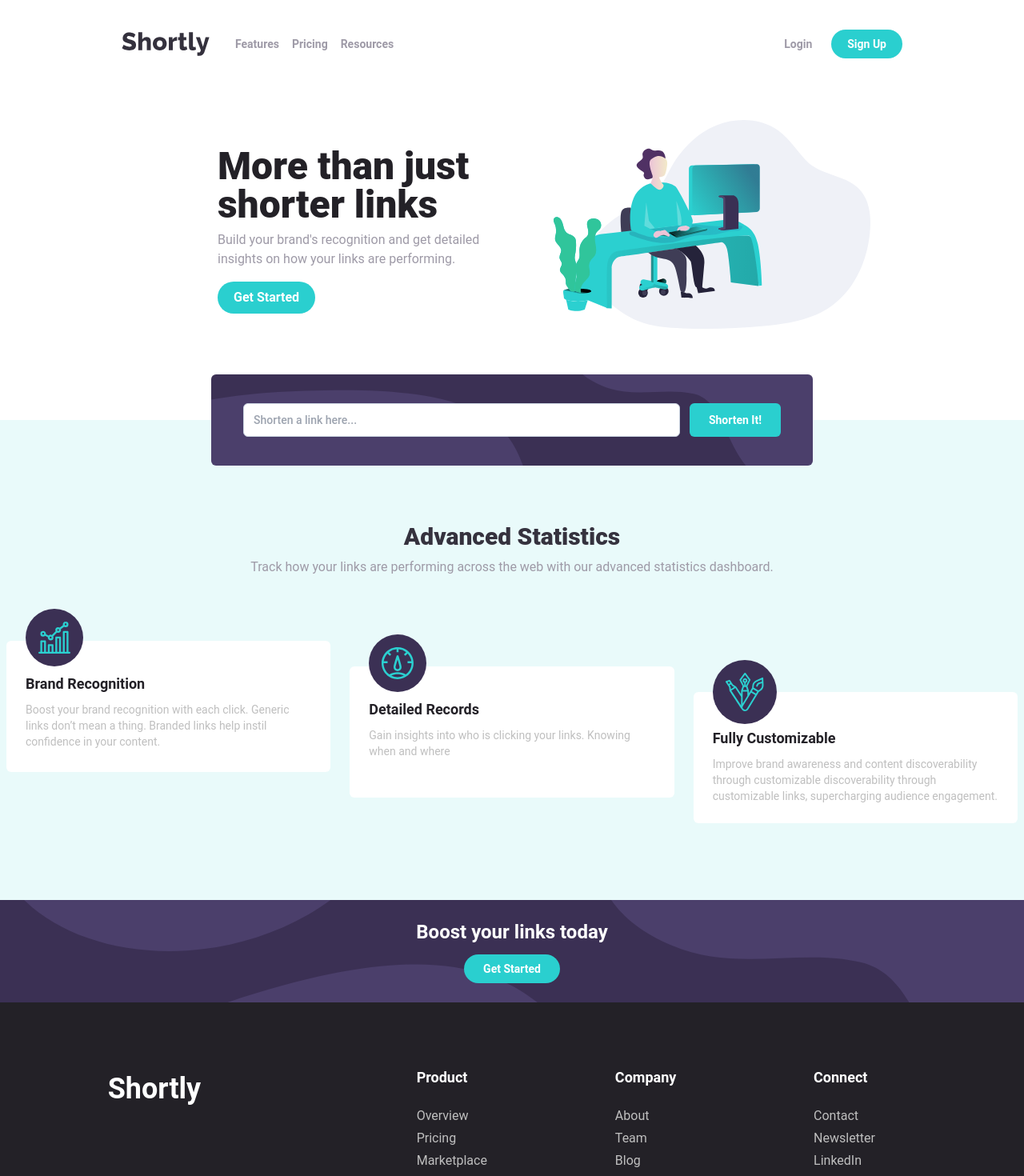
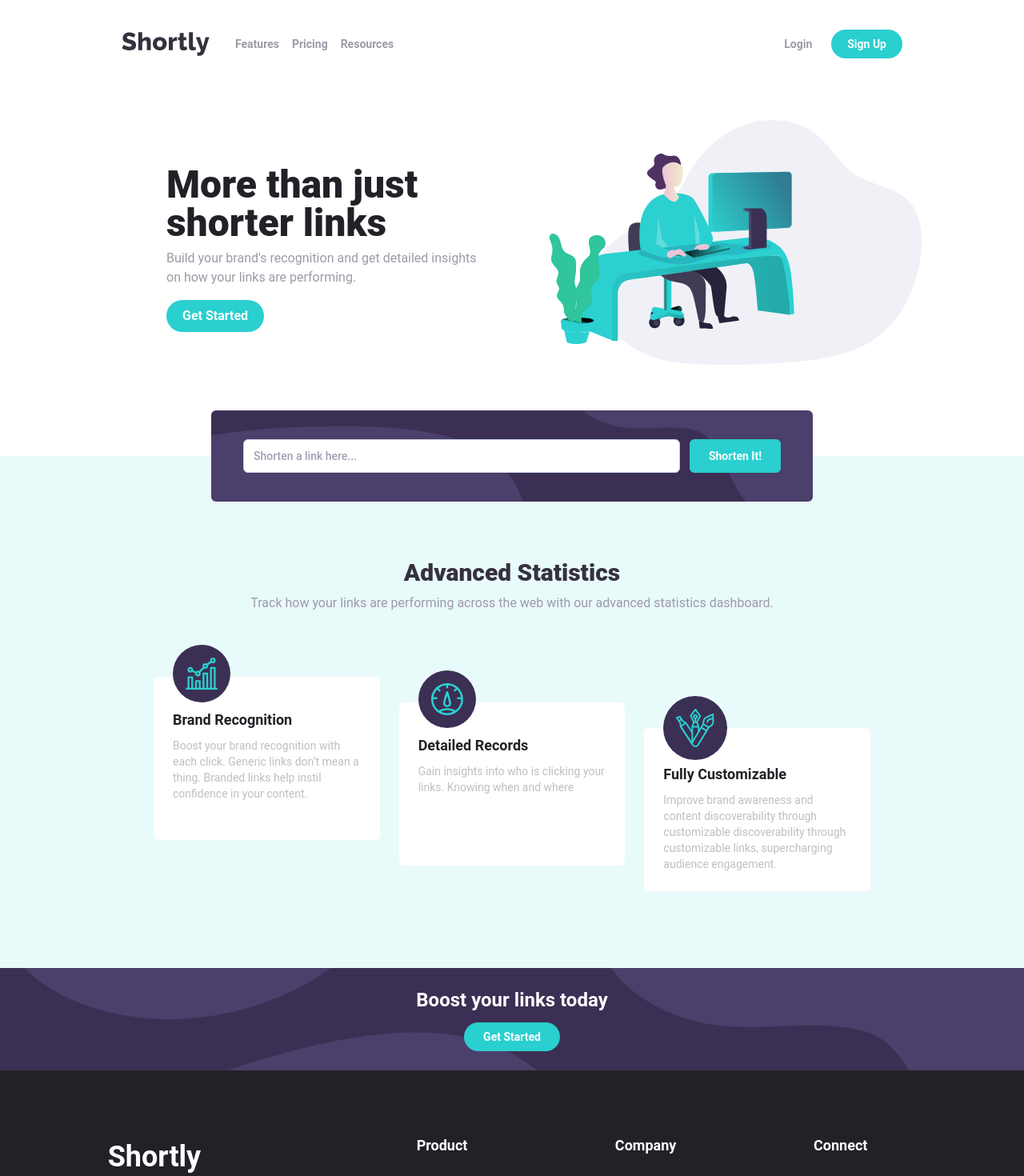
Before and after one commit to facuperezm/url-shortener, a React (Vite) app: page / in a window 1280 px wide. Shown: the top 1470 px of the page at 80% size. Built offline with nearby package versions, Linux system fonts and the light colour scheme.

Commit message:
finishing the layout

```diff
--- a/src/components/Footer.tsx
+++ b/src/components/Footer.tsx
@@ -10,7 +10,7 @@ const Footer = () => {
         <div>
           <h3 className="font-bold text-4xl pt-12">Shortly</h3>
         </div>
-        <div className="md:grid md:grid-cols-3 md:gap-40 md:pr-10 pb-12 ">
+        <div className="md:grid md:grid-cols-3 md:gap-40 md:pr-10 pb-12 md:max-w-4xl">
           {footerLink.map(({ id, title, links }) => (
             <ul key={id}>
               <h4 className="mt-10 mb-5 text-lg font-bold">{title}</h4>
--- a/src/components/Hero.tsx
+++ b/src/components/Hero.tsx
@@ -2,7 +2,7 @@ import working from "../assets/illustration-working.svg";
 
 export default function () {
   return (
-    <div className="flex flex-col items-center justify-center md:pt-10 md:max-w-3xl md:container md:mx-auto px-4">
+    <div className="flex flex-col items-center justify-center md:pt-10 md:max-w-4xl md:container md:mx-auto px-4">
       <div className="flex flex-col-reverse md:flex-row justify-start items-center">
         <div className="flex flex-col items-center md:items-start">
           <h1 className="text-5xl font-extrabold  text-neutral-very-dark-violet text-center md:text-left">
--- a/src/components/Stats.tsx
+++ b/src/components/Stats.tsx
@@ -22,7 +22,7 @@ interface StatsProps {
 export default function Stats({ links }: StatsProps) {
   return (
     <>
-      <div className="flex flex-col justify-center pt-24 bg-primary-cyan bg-opacity-10 w-full mx-auto px-2">
+      <div className="flex flex-col justify-center pt-24 bg-primary-cyan bg-opacity-10 w-full mx-auto px-2 ">
         {links.length > 0 && <LinkUrl links={links} />}
         <div className="flex flex-col justify-start pt-8 ">
           <h1 className="text-3xl font-extrabold text-neutral-very-dark-blue text-center ">
@@ -33,7 +33,7 @@ export default function Stats({ links }: StatsProps) {
             statistics dashboard.
           </p>
         </div>
-        <div className="grid grid-flow-row md:grid-cols-3 gap-6 md:container max-w-lg mx-auto pb-40">
+        <div className="grid grid-flow-row md:grid-cols-3 gap-6 md:container max-w-lg mx-auto pb-40 md:max-w-4xl md:mx-auto">
           <div className="bg-white rounded-md p-6">
             <div className="bg-primary-dark-violet rounded-full absolute p-4 -translate-y-16 right-[50%] translate-x-[50%] md:right-auto md:-translate-x-0 ">
               <img src={firstcomp} alt="" />
```
